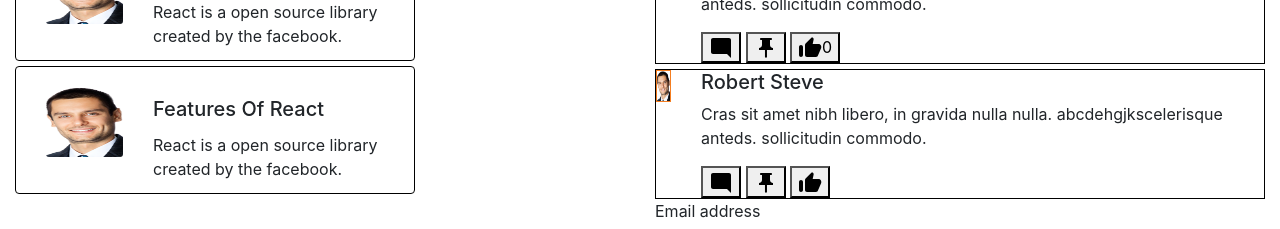
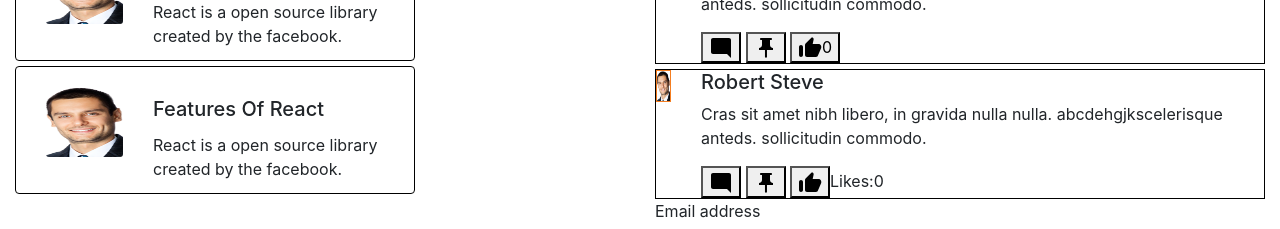
Before and after one commit to MdTauseef27/PracticePurpose, a React (Create React App) app: page / in a window 1280 px wide. Shown: the part 285-514 px from the top of the page. Built offline with nearby package versions, Linux system fonts and the light colour scheme.

Commit message:
some changes

```diff
--- a/src/Component/Mediaex.jsx
+++ b/src/Component/Mediaex.jsx
@@ -95,9 +95,10 @@ export const Mediaex = () => {
             <img src={PinLogo} alt=""></img>
           </button>
           {"     "}
-          <button onClick={() => SetLikes2(Likes1 + 1)}>
+          <button onClick={() => SetLikes2(Likes2 + 1)}>
             <img src={LikesLogo} alt=""></img>
           </button>
+          Likes:{Likes2}
         </Media.Body>
       </Media>
     </div>
```
